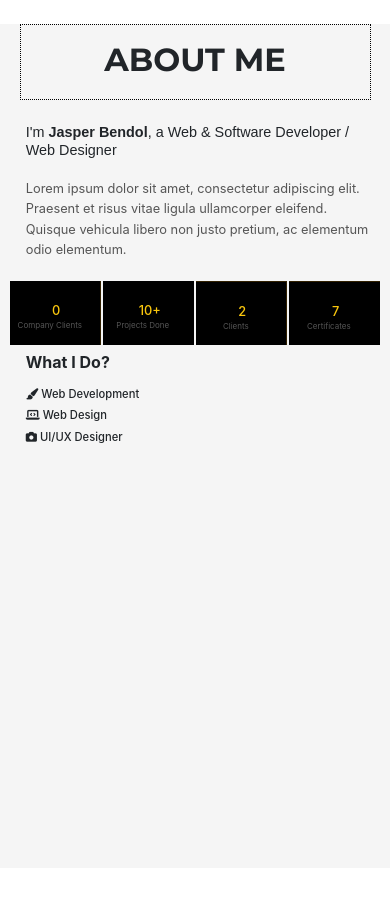
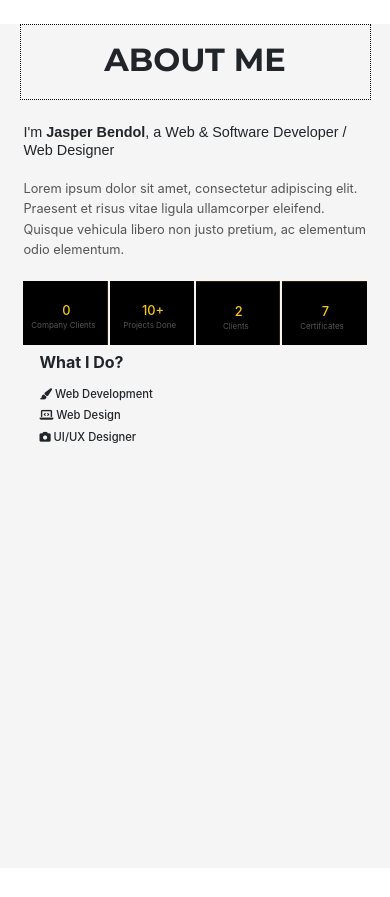
Before and after one commit to kisekinosedai0912/latest_portfolio-sdtp-coders-tribe, a plain HTML site: page index.html in a window 390 px wide. Shown: the part 860-1757 px from the top of the page. Drawn offline with nearby package versions, Linux system fonts and the light colour scheme; files whose address does not match are found by name.

Commit message:
responsiveness

```diff
--- a/styles.css
+++ b/styles.css
@@ -806,7 +806,7 @@ body {
     display: flex;
     align-items: center;
     justify-content: center;
-    width: 95%;
+    width: 88%;
   }
   .content {
     margin: 0;
@@ -815,12 +815,8 @@ body {
   .caption h2,  .caption h2 span {
     font-size: .9rem;
   }
-  .caption h2 {
-    margin-left: 1rem;
-  }
   .caption p {
     font-size: .8rem;
-    margin-left: 1rem;
   }
   .content-stat {
     display: contents;
```
